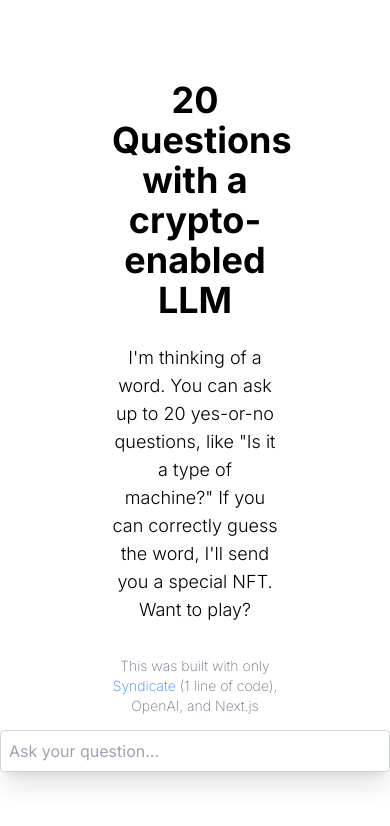
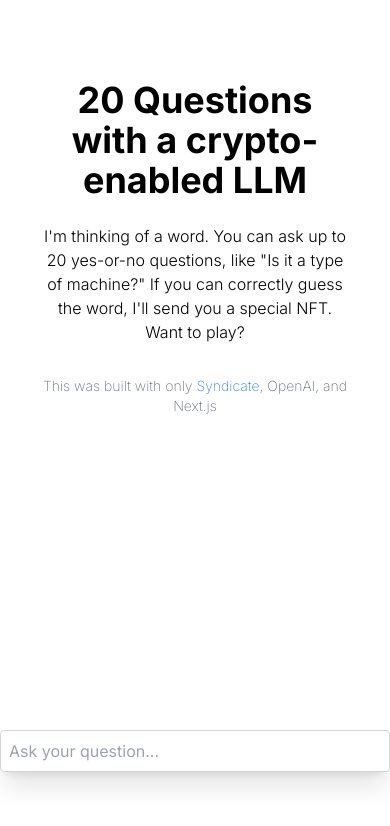
Before and after one commit to ianDAOs/demo-crypto-llm-20questions, a Next.js app: page / in a window 390 px wide. Shown: the top 826 px of the page. Built offline with nearby package versions, Linux system fonts and the light colour scheme.

Commit message:
Change formatting

```diff
--- a/app/page.tsx
+++ b/app/page.tsx
@@ -7,9 +7,9 @@ export default function Chat() {
 
   return (
     <div>
-      <div className="container mx-auto px-28">
+      <div className="container mx-auto px-10 md:px-28">
         <h1 className="text-4xl font-bold text-center pt-20 pb-6">20 Questions with a crypto-enabled LLM</h1>
-        <h2 className="text-lg font-light text-center pb-8">I'm thinking of a word. You can ask up to 20 yes-or-no questions, like "Is it a type of machine?" If you can correctly guess the word, I'll send you a special NFT. Want to play?</h2>
+        <h2 className="text-md md:text-lg font-light text-center pb-8">I'm thinking of a word. You can ask up to 20 yes-or-no questions, like "Is it a type of machine?" If you can correctly guess the word, I'll send you a special NFT. Want to play?</h2>
         <p className="text-sm font-extralight text-gray-500 text-center">
           This was built with only{' '}
           <a
@@ -19,7 +19,7 @@ export default function Chat() {
           >
             Syndicate
           </a>
-          {' (1 line of code)'}, OpenAI, and Next.js
+          , OpenAI, and Next.js
         </p>
       </div>
       <div className="flex flex-col w-full max-w-md pt-20 pb-48 mx-auto stretch">
```
